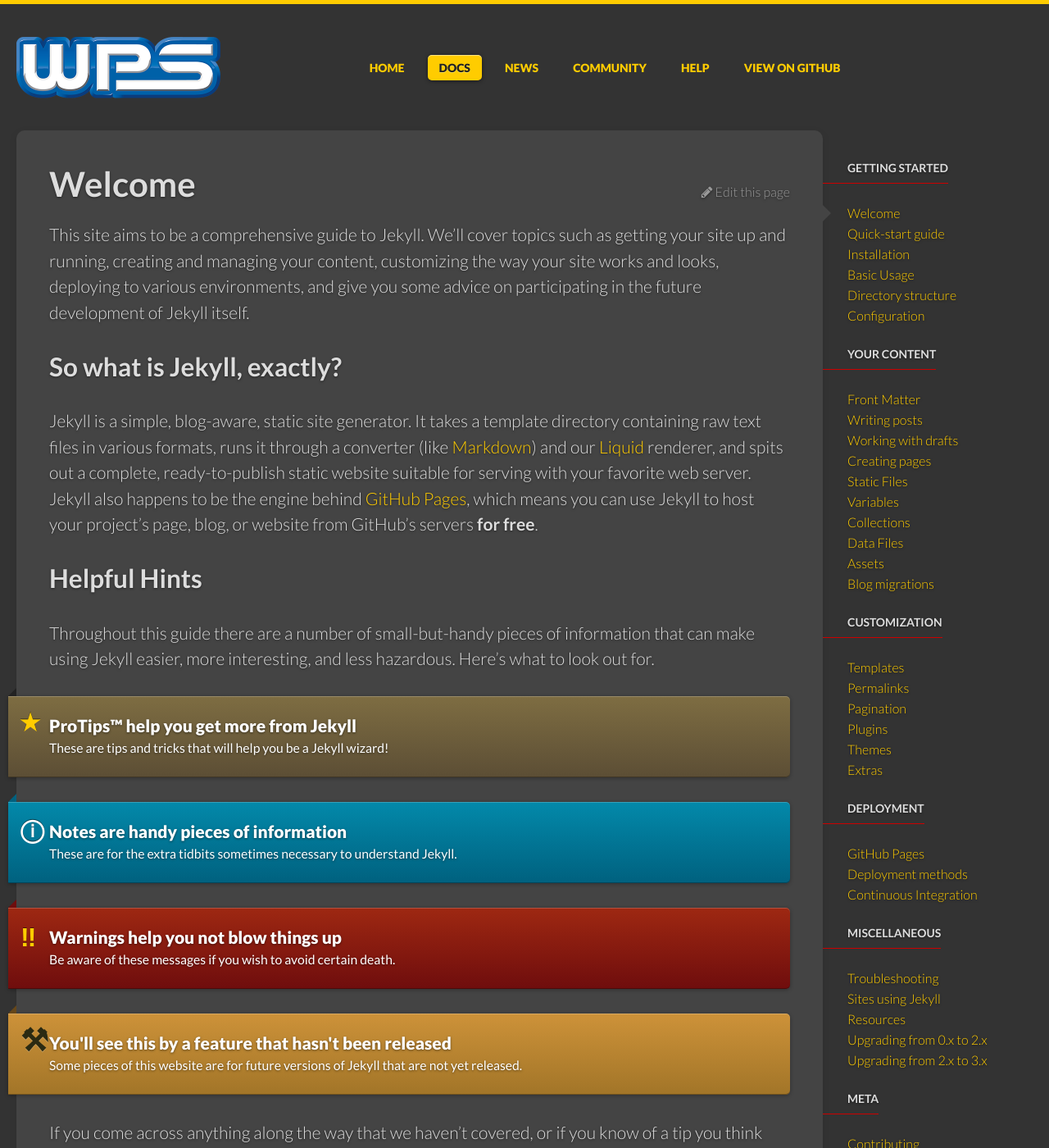
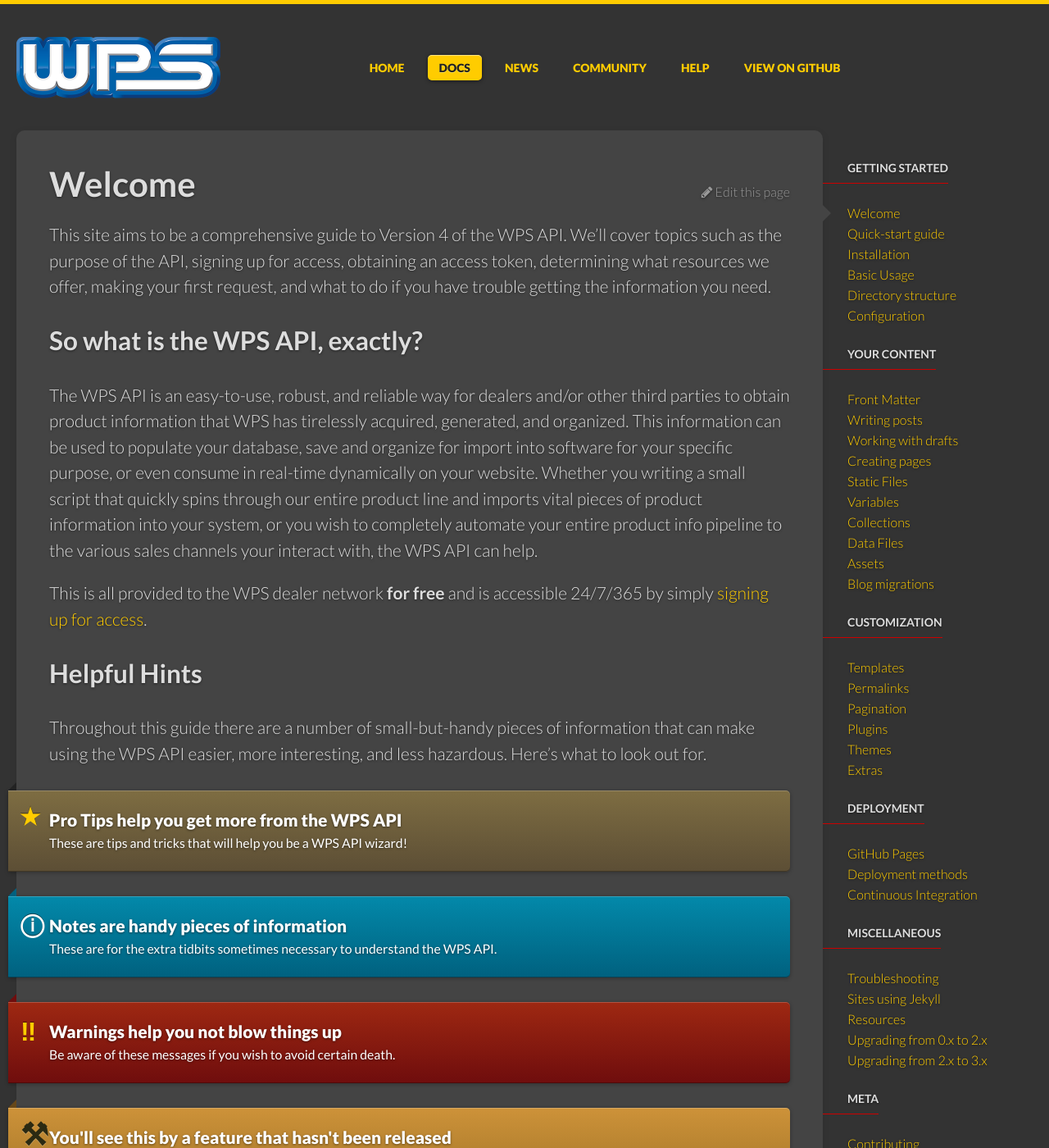
Before and after one commit to bearclawpower/api-documentation-jekyll, a Jekyll site: the page built from _docs/index.md, in a window 1280 px wide and 1400 px high. Shown: the whole window at 82% size. Built offline with Jekyll 4.4.1, drawn with Linux system fonts in a browser that asks for light colours; some of the changed text lies outside the part shown.

Commit message:
Customize the welcome page

```diff
--- a/_docs/index.md
+++ b/_docs/index.md
@@ -5,39 +5,31 @@
 redirect_from: /docs/index.html
 ---
 
-This site aims to be a comprehensive guide to Jekyll. We’ll cover topics such
-as getting your site up and running, creating and managing your content,
-customizing the way your site works and looks, deploying to various
-environments, and give you some advice on participating in the future
-development of Jekyll itself.
+This site aims to be a comprehensive guide to Version 4 of the WPS API. We’ll cover topics such as the purpose of the API, signing up for access, obtaining an access token,
+determining what resources we offer, making your first request, and what to do if you have trouble getting the information you need.
 
-## So what is Jekyll, exactly?
+## So what is the WPS API, exactly?
 
-Jekyll is a simple, blog-aware, static site generator. It takes a template
-directory containing raw text files in various formats, runs it through
-a converter (like [Markdown](https://daringfireball.net/projects/markdown/))
-and our [Liquid](https://github.com/Shopify/liquid/wiki) renderer, and
-spits out a complete, ready-to-publish static website suitable
-for serving with your favorite web server. Jekyll also happens to be the engine
-behind [GitHub Pages](https://pages.github.com), which means you can use Jekyll
-to host your project’s page, blog, or website from GitHub’s servers **for
-free**.
+The WPS API is an easy-to-use, robust, and reliable way for dealers and/or other third parties to obtain product information that WPS has tirelessly acquired, generated, and
+organized. This information can be used to populate your database, save and organize for import into software for your specific purpose, or even consume in real-time dynamically
+on your website. Whether you writing a small script that quickly spins through our entire product line and imports vital pieces of product information into your system, or you
+wish to completely automate your entire product info pipeline to the various sales channels your interact with, the WPS API can help.
+
+This is all provided to the WPS dealer network **for free** and is accessible 24/7/365 by simply <a href="">signing up for access</a>.
 
 ## Helpful Hints
 
-Throughout this guide there are a number of small-but-handy pieces of
-information that can make using Jekyll easier, more interesting, and less
-hazardous. Here’s what to look out for.
+Throughout this guide there are a number of small-but-handy pieces of information that can make using the WPS API easier, more interesting, and less hazardous. Here’s what to look
+out for.
 
 <div class="note">
-  <h5>ProTips™ help you get more from Jekyll</h5>
-  <p>These are tips and tricks that will help you be a Jekyll wizard!</p>
+  <h5>Pro Tips help you get more from the WPS API</h5>
+  <p>These are tips and tricks that will help you be a WPS API wizard!</p>
 </div>
 
 <div class="note info">
   <h5>Notes are handy pieces of information</h5>
-  <p>These are for the extra tidbits sometimes necessary to understand
-     Jekyll.</p>
+  <p>These are for the extra tidbits sometimes necessary to understand the WPS API.</p>
 </div>
 
 <div class="note warning">
@@ -47,11 +39,8 @@
 
 <div class="note unreleased">
   <h5>You'll see this by a feature that hasn't been released</h5>
-  <p>Some pieces of this website are for future versions of Jekyll that
-    are not yet released.</p>
+  <p>Some pieces of this website are for future enhancements of WPS API that are not yet released.</p>
 </div>
 
-If you come across anything along the way that we haven’t covered, or if you
-know of a tip you think others would find handy, please [file an
-issue]({{ site.repository }}/issues/new) and we’ll see about
-including it in this guide.
+If you come across anything along the way that we haven’t covered, or if you know of a tip you think others would find handy, please
+[file an issue]({{ site.repository }}/issues/new) and we’ll see about including it in this guide.
```
